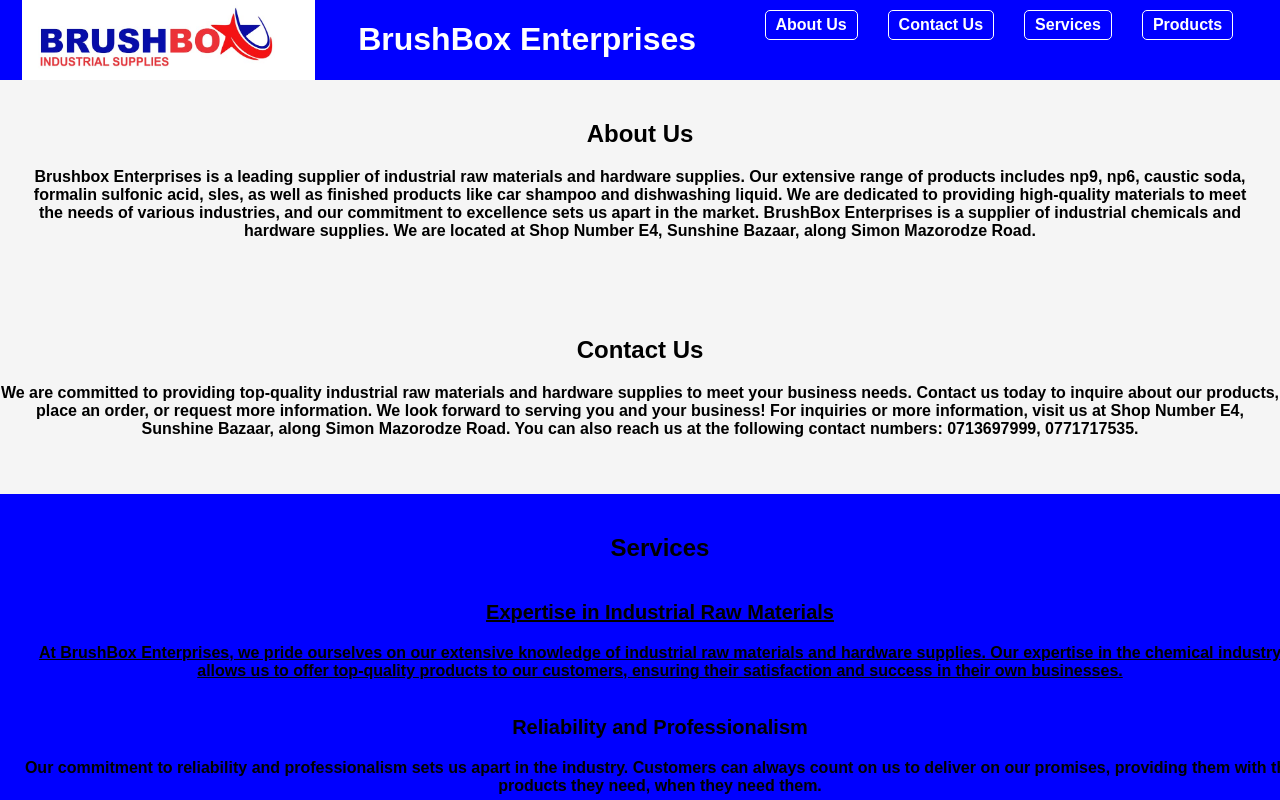
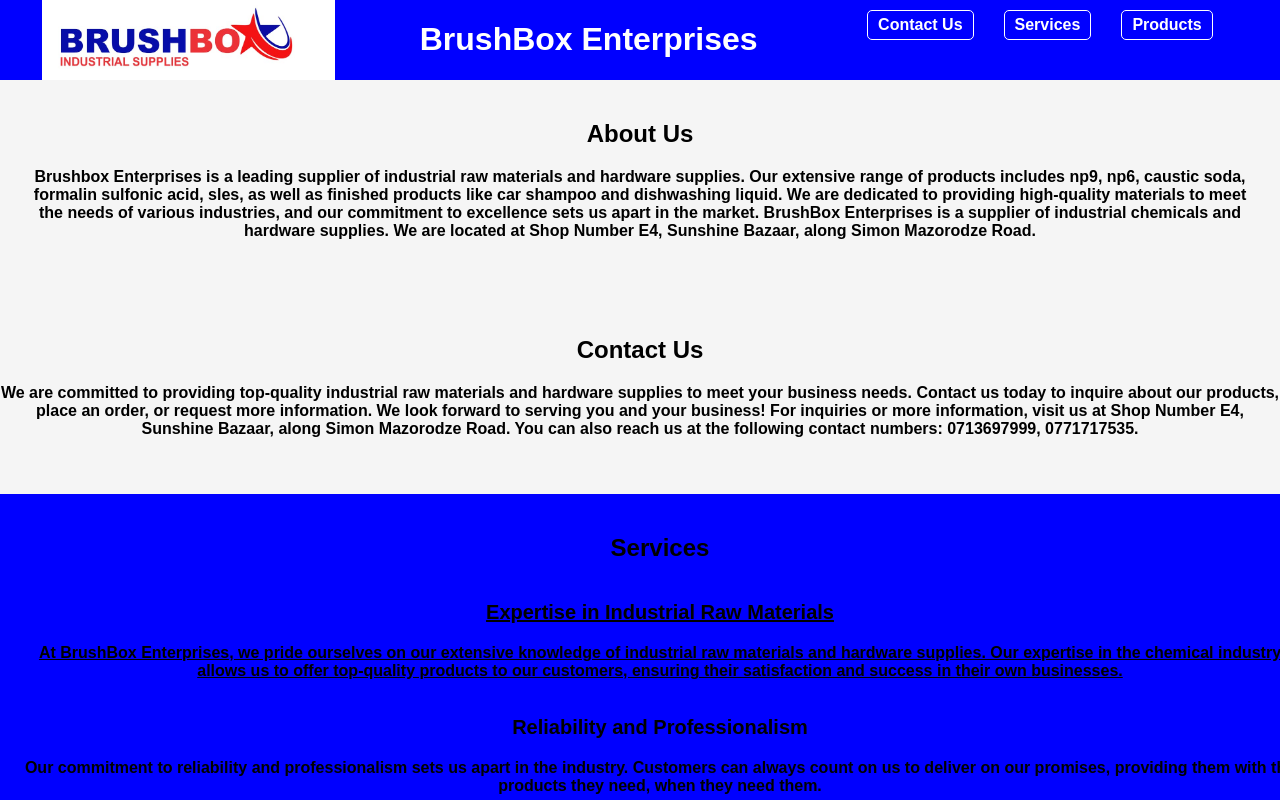
Before and after one commit to MATHEW-SHERENI/brushboxwebsite, a plain HTML site: page index.html in a window 1280 px wide. Shown: the top 800 px of the page. Drawn offline with Linux system fonts and the light colour scheme.

Commit message:
Update index.html

```diff
--- a/index.html
+++ b/index.html
@@ -287,7 +287,6 @@ button:hover {
         <h1>BrushBox Enterprises</h1>
         <nav>
             <ul>
-                <li><a href="#about">About Us</a></li>
                 <li><a href="#contact">Contact Us</a></li>
                 <li><a href="#services">Services</a></li>
                 <li><a href="#products">Products</a></li>
```
